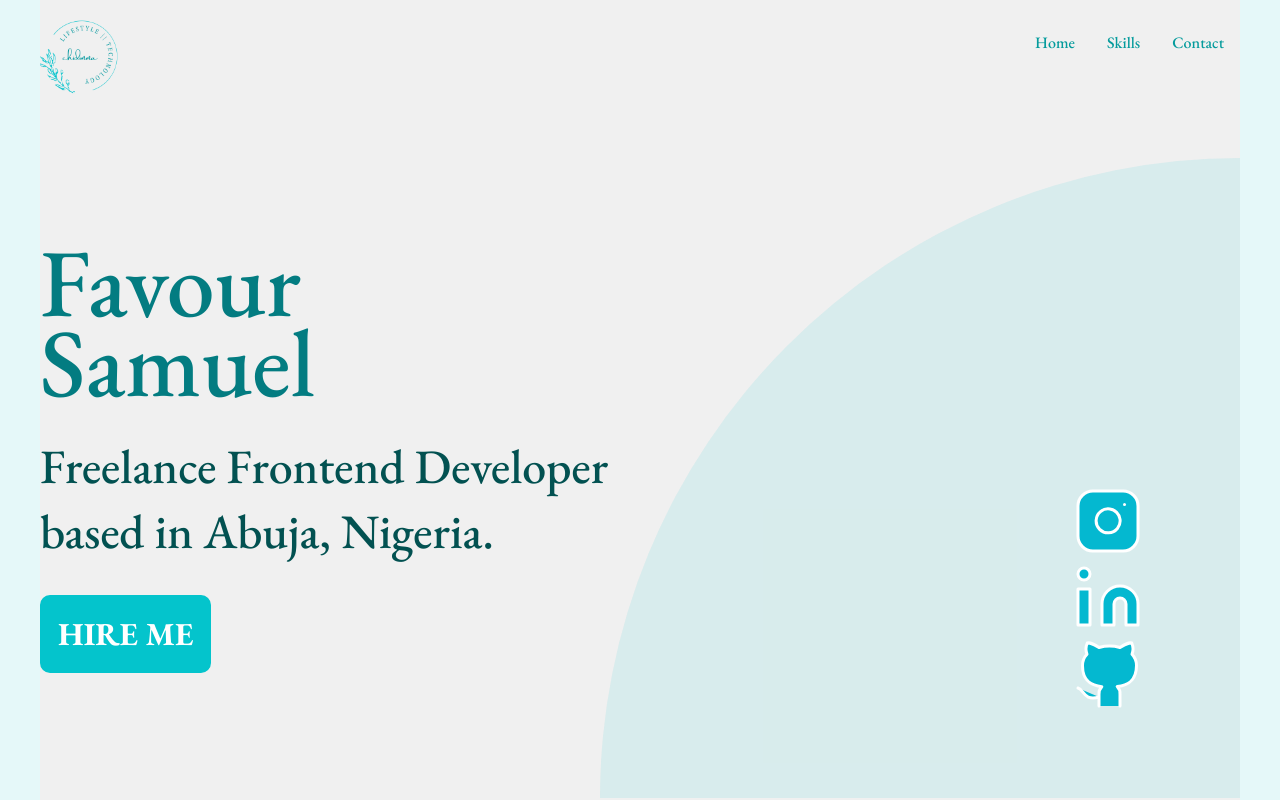
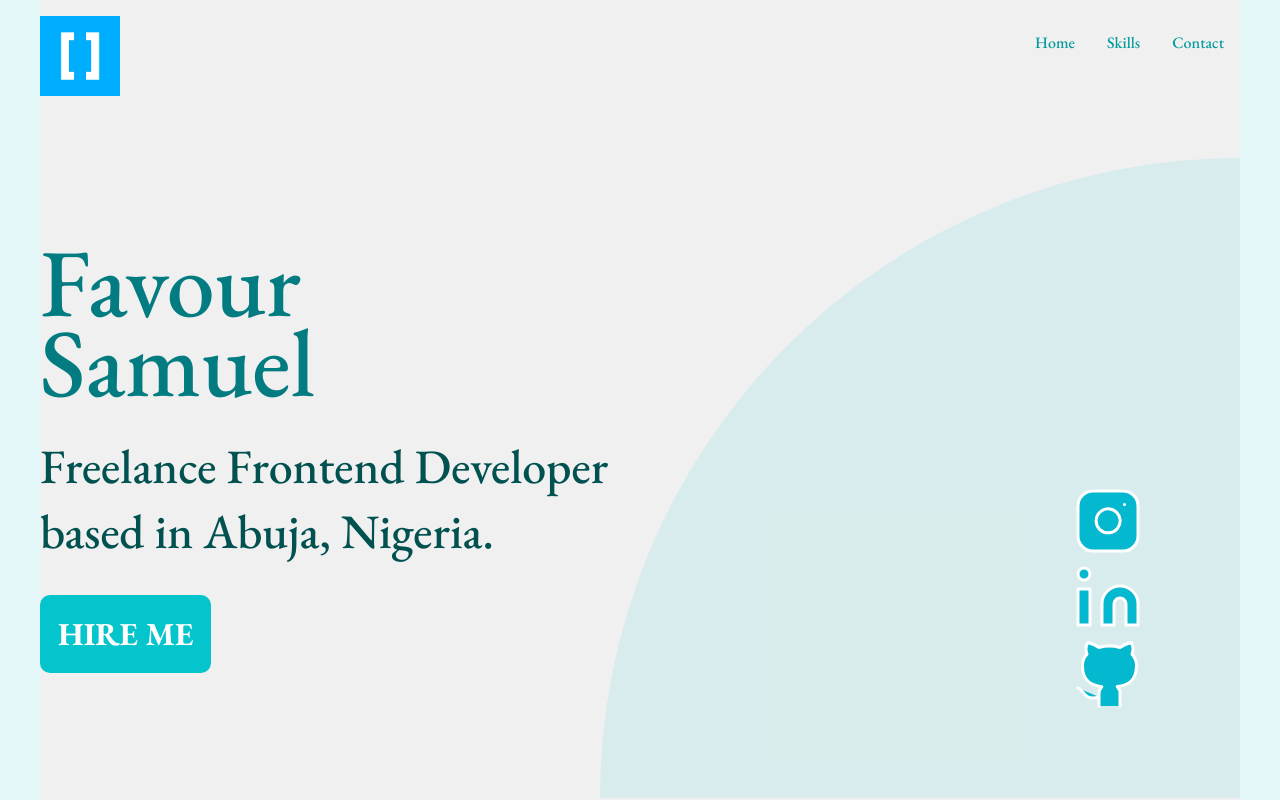
Before and after one commit to samiiexx/sam-personal-portfolio, a website: page src/index.html in a window 1280 px wide. Shown: the top 800 px of the page. Drawn offline with nearby package versions, Linux system fonts and the light colour scheme; files that its build step writes are made by us from their sources.

Commit message:
include hng logo

```diff
--- a/src/index.html
+++ b/src/index.html
@@ -13,8 +13,8 @@
             <nav class="nav py-1">
                 <a href="#"
                     ><img
-                        src="images/logo.png"
-                        alt="Favour's Logo"
+                        src="images/hng.png"
+                        alt="HNG Logo"
                         class="logo"
                 /></a>
 
```
